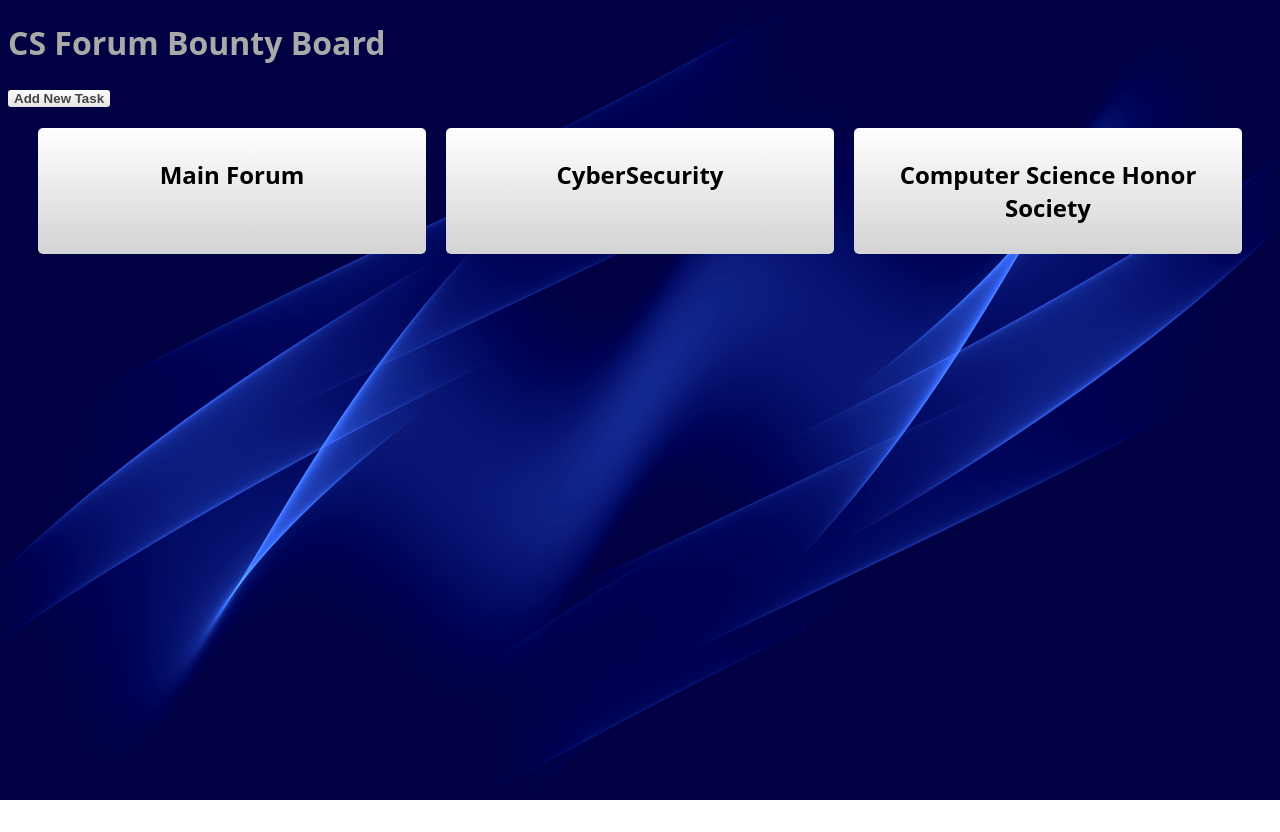
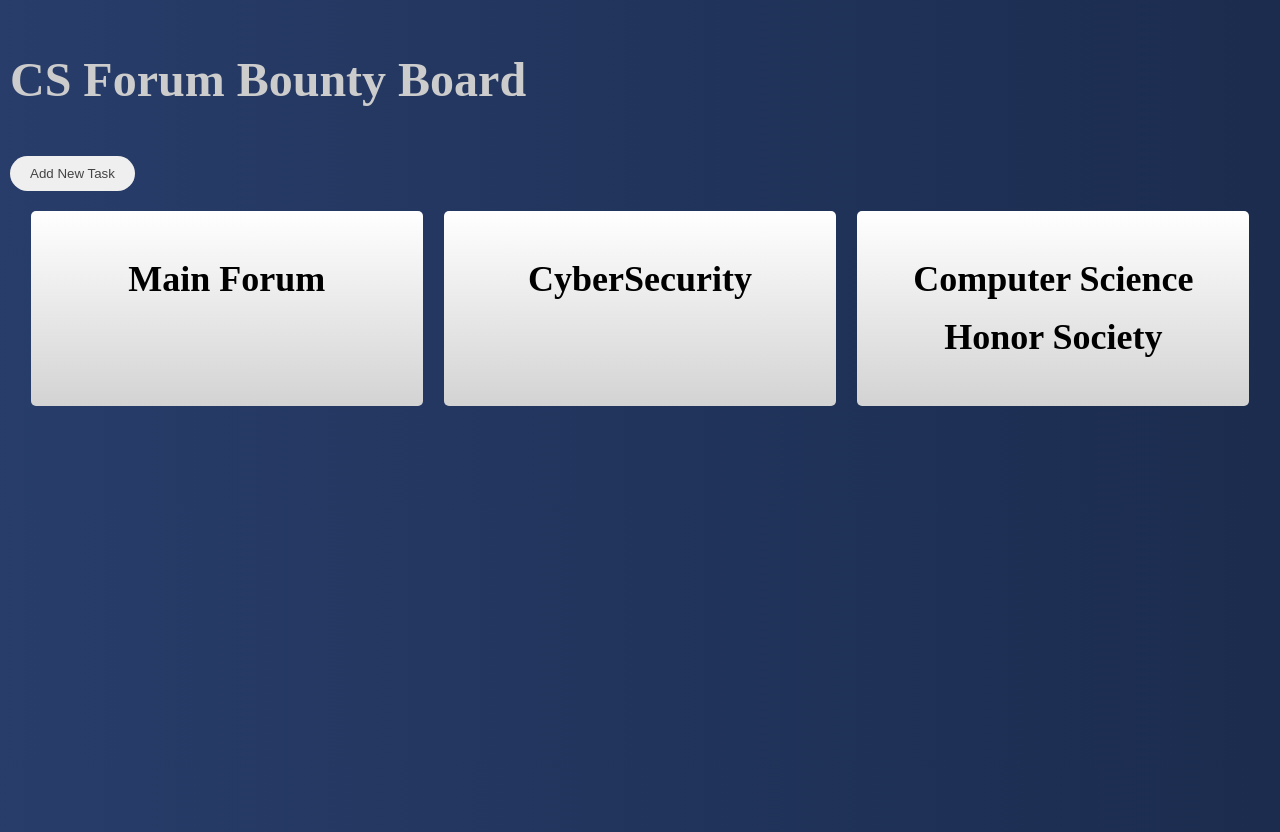
Before and after one commit to 2024-25-Allen-ISD-Computer-Science/3rd-period-isp-cs-forum-bounty-board, a plain HTML site: page index.html in a window 1280 px wide. Before the commit the page ends 800 px from the top, so only its background shows below. Drawn offline with Linux system fonts and the light colour scheme; a web font is replaced by a local one.

Commit message:
updated some styles and added submission form to the sidebar

```diff
--- a/addTask.js
+++ b/addTask.js
@@ -80,7 +80,17 @@ const taskForm = document.getElementById('taskForm');
             sidebar.innerHTML = `
                 <h2 id="sidebarTitle">Task Title</h2>
                 <p id="sidebarDetails">Task Description</p>
+                <form id="submissionForm">
+                    <input type="file" id="submissionFile" name="submissionFile">
+                    <h5>Add a description for your solution</h5>
+                    <textarea id="submissionDescription" name="submissionDescription" placeholder=""></textarea>
+                    <h5>Add a link to your github repository if possible</h5>
+                    <input type="url" id="submissionLink" name="submissionLink" placeholder="">
+                    <button type="submit">Submit</button>
+                </form>
+
                 <button id="closeSidebar" style="margin-bottom: 10px;">Close</button>
+
             `;
             document.body.appendChild(sidebar);
 
--- a/index.html
+++ b/index.html
@@ -5,6 +5,7 @@
     <meta name="viewport" content="width=device-width, initial-scale=1.0">
     <title>CS Forum Bounty Board</title>
     <link rel="stylesheet" href="styles.css">
+    <link href='https://fonts.googleapis.com/css?family=Agdasima' rel='stylesheet'>
 </head>
 <body>
 <h1>CS Forum Bounty Board</h1>
--- a/styles.css
+++ b/styles.css
@@ -1,9 +1,15 @@
 body {
-    font-family: system-ui, -apple-system, BlinkMacSystemFont, 'Segoe UI', Roboto, Oxygen, Ubuntu, Cantarell, 'Open Sans', 'Helvetica Neue', sans-serif, sans-serif;
-    background-image: url('background.png');
-    background-repeat: no-repeat;
-    background-attachment: fixed;
-    background-size: 100% 100%;
+    font-family: 'Agdasima';
+    font-size: 24px;
+    line-height: 1.6;
+    color: #333333;
+    background: linear-gradient(to right, #4b6cb7, #182848);
+    height: 100vh;
+    margin: 0;
+    background-size: 400% 400%;
+    animation: gradientAnimation 15s ease infinite;
+
+
 }
 textarea{
     resize: none;
@@ -12,7 +18,9 @@ div{
     word-wrap: break-word;
 }
 h1 {
-    color: darkgrey;
+    color: #CCCCCC;
+    padding-left: 10px;
+    padding-top: 10px;
 }
 .board {
     display: flex;
@@ -30,10 +38,11 @@ h1 {
     text-align: center;
 }
 .task {
-    background-image: linear-gradient(grey, rgb(103, 103, 103));
+    border: 4px solid darkcyan;
+    background-color: lightblue;
     margin: 10px 0;
     padding: 10px;
-    border-radius: 5px;
+    border-radius: 20px;
     cursor: move;
 }
 .task.dragging {
@@ -41,10 +50,13 @@ h1 {
 }
 button {
     color: rgb(68, 68, 68);
-    font-weight: bold;
-    background-image: linear-gradient( white, rgb(227, 227, 227));
-    border-radius: 3px;
+    border: 2px solid #000000;
+    border-radius: 20px;
     border-width: 0px;
+    margin-left: 10px;
+    padding: 10px 20px;
+    border-width: 0px;
+    margin-left: 10px;
 }
 .popup {
             display: none;
@@ -132,3 +144,34 @@ button {
     overflow-y: auto;
     z-index: 1000;
 }
+@keyframes gradientAnimation {
+    0% {
+        background-position: 0% 50%;
+    }
+    50% {
+        background-position: 100% 50%;
+    }
+    100% {
+        background-position: 0% 50%;
+    }
+}
+@keyframes taskAppear {
+    0% {
+        opacity: 0;
+        transform: scale(0.8);
+    }
+    50% {
+        opacity: 1;
+        transform: scale(1.05);
+    }
+    80% {
+        transform: scale(0.98);
+    }
+    100% {
+        transform: scale(1);
+    }
+}
+
+.task {
+    animation: taskAppear 0.5s ease-out;
+}
```
